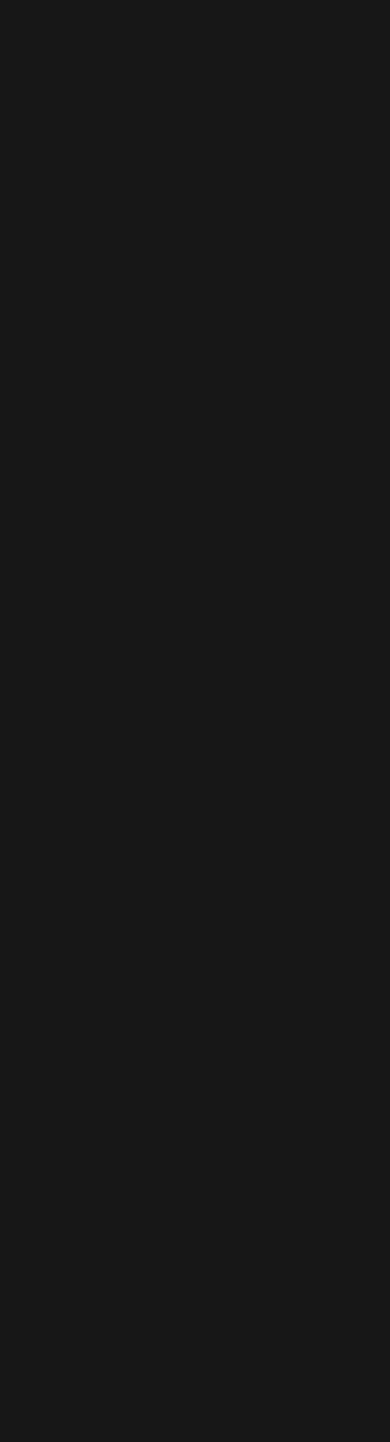
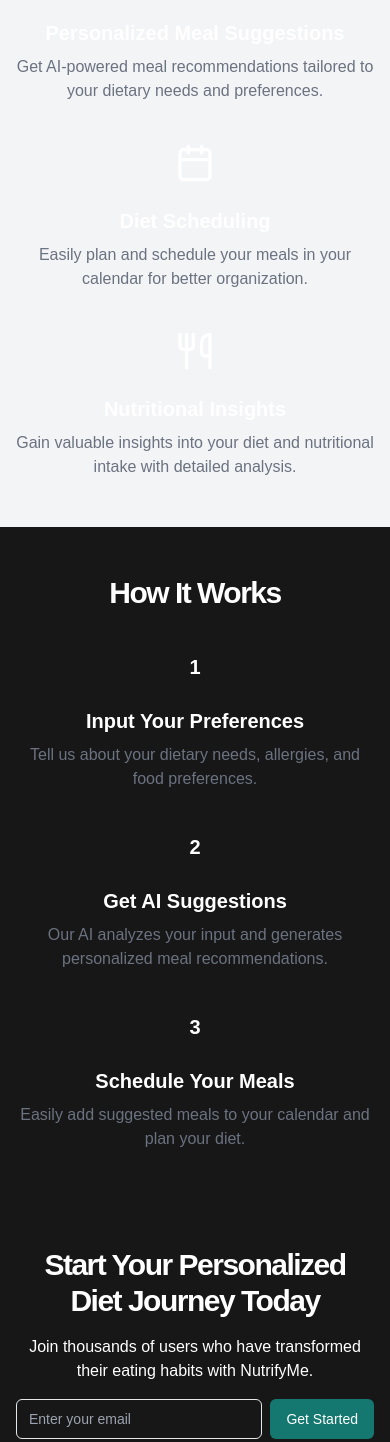
Before and after one commit to TheSubMish/nutrify-v2, a Next.js app: page / in a window 390 px wide. Shown: the part 555-1997 px from the top of the page. Before the commit the page ends 844 px from the top, so only its background shows below. Built offline with nearby package versions, Linux system fonts and the light colour scheme.

Commit message:
feat: landing page

```diff
--- a/package.json
+++ b/package.json
@@ -11,6 +11,7 @@
   "dependencies": {
     "clsx": "^2.1.1",
     "framer-motion": "^12.2.0",
+    "lucide-react": "^0.475.0",
     "next": "15.1.6",
     "react": "^19.0.0",
     "react-dom": "^19.0.0",
--- a/src/app/globals.css
+++ b/src/app/globals.css
@@ -15,7 +15,7 @@
 :root {
   /* Theme Colors */
   --primary: #6A0DAD;
-  --secondary: #B19CD9;
+  --secondary: #147870;
   --secondary-alt: #4A90E2;
   --neutral-light: #F5F5F5;
   --neutral-dark: #3A3A3A;
@@ -52,7 +52,9 @@
 
 .btn-secondary {
   background-color: var(--secondary);
-  color: var(--neutral-dark);
+  color: white;
+  padding: 0.5rem 1rem;
+  border-radius: 0.375rem;
 }
 
 .btn-cta {
--- a/src/app/page.jsx
+++ b/src/app/page.jsx
@@ -1,9 +1,137 @@
-import Image from "next/image";
+import Link from "next/link"
+import Button from "@/components/ui/Button"
+import Input from "@/components/ui/Input"
+import { Calendar, ChefHat, Salad, Utensils } from "lucide-react"
 
-export default function Home() {
+export default function LandingPage() {
   return (
-    <>
+    <div className="flex flex-col min-h-screen">
+      <main className="flex-1">
+        <section className="w-full py-12 md:py-24 lg:py-32 xl:py-48">
+          <div className="container px-4 md:px-6">
+            <div className="flex flex-col items-center space-y-4 text-center">
+              <div className="space-y-2">
+                <h1 className="text-3xl font-bold tracking-tighter sm:text-4xl md:text-5xl lg:text-6xl/none">
+                  Your Personal AI Diet Planner
+                </h1>
+                <p className="mx-auto max-w-[700px] text-gray-500 md:text-xl dark:text-gray-400">
+                  Get personalized meal suggestions and schedule your diet with ease using our AI-powered nutrition
+                  assistant.
+                </p>
+              </div>
+              <div className="space-x-4">
+                <Button>Get Started</Button>
+                <Button variant="secondary">Learn More</Button>
+              </div>
+            </div>
+          </div>
+        </section>
+        <section id="features" className="w-full py-12 md:py-24 lg:py-32 bg-gray-100 dark:bg-gray-200 lg:px-24 xl:px-40">
+          <div className="container px-4 md:px-6">
+            <h2 className="text-3xl font-bold tracking-tighter sm:text-4xl md:text-5xl text-center mb-8">
+              Key Features
+            </h2>
+            <div className="grid grid-cols-1 md:grid-cols-2 lg:grid-cols-3 gap-8">
+              <FeatureCard
+                icon={<ChefHat className="h-10 w-10" />}
+                title="Personalized Meal Suggestions"
+                description="Get AI-powered meal recommendations tailored to your dietary needs and preferences."
+              />
+              <FeatureCard
+                icon={<Calendar className="h-10 w-10" />}
+                title="Diet Scheduling"
+                description="Easily plan and schedule your meals in your calendar for better organization."
+              />
+              <FeatureCard
+                icon={<Utensils className="h-10 w-10" />}
+                title="Nutritional Insights"
+                description="Gain valuable insights into your diet and nutritional intake with detailed analysis."
+              />
+            </div>
+          </div>
+        </section>
+        <section id="how-it-works" className="w-full py-12 md:py-24 lg:py-32 lg:px-24 xl:px-40">
+          <div className="container px-4 md:px-6">
+            <h2 className="text-3xl font-bold tracking-tighter sm:text-4xl md:text-5xl text-center mb-8">
+              How It Works
+            </h2>
+            <div className="grid grid-cols-1 md:grid-cols-3 gap-8">
+              <StepCard
+                number={1}
+                title="Input Your Preferences"
+                description="Tell us about your dietary needs, allergies, and food preferences."
+              />
+              <StepCard
+                number={2}
+                title="Get AI Suggestions"
+                description="Our AI analyzes your input and generates personalized meal recommendations."
+              />
+              <StepCard
+                number={3}
+                title="Schedule Your Meals"
+                description="Easily add suggested meals to your calendar and plan your diet."
+              />
+            </div>
+          </div>
+        </section>
+        <section id="cta" className="w-full py-12 md:py-24 lg:py-32 bg-primary text-primary-foreground">
+          <div className="container px-4 md:px-6">
+            <div className="flex flex-col items-center space-y-4 text-center">
+              <h2 className="text-3xl font-bold tracking-tighter sm:text-4xl md:text-5xl">
+                Start Your Personalized Diet Journey Today
+              </h2>
+              <p className="mx-auto max-w-[600px] text-primary-foreground/90 md:text-xl">
+                Join thousands of users who have transformed their eating habits with NutrifyMe.
+              </p>
+              <div className="w-full max-w-sm space-y-2">
+                <form className="flex space-x-2">
+                  <Input
+                    className="max-w-lg flex-1 bg-primary-foreground text-primary"
+                    placeholder="Enter your email"
+                    type="email"
+                  />
+                  <Button type="submit" variant="secondary">
+                    Get Started
+                  </Button>
+                </form>
+              </div>
+            </div>
+          </div>
+        </section>
+      </main>
+      <footer className="flex flex-col gap-2 sm:flex-row py-6 w-full shrink-0 items-center px-4 md:px-6 border-t">
+        <p className="text-xs text-gray-500 dark:text-gray-400">© 2024 Nutrifyme. All rights reserved.</p>
+        <nav className="sm:ml-auto flex gap-4 sm:gap-6">
+          <Link className="text-xs hover:underline underline-offset-4" href="#">
+            Terms of Service
+          </Link>
+          <Link className="text-xs hover:underline underline-offset-4" href="#">
+            Privacy
+          </Link>
+        </nav>
+      </footer>
+    </div>
+  )
+}
 
-    </>
-  );
+function FeatureCard({ icon, title, description }) {
+  return (
+    <div className="flex flex-col items-center text-center">
+      <div className="mb-4 rounded-full bg-primary p-2 text-primary-foreground">{icon}</div>
+      <h3 className="mb-2 text-xl font-bold">{title}</h3>
+      <p className="text-gray-500 dark:text-gray-400">{description}</p>
+    </div>
+  )
 }
+
+function StepCard({ number, title, description }) {
+  return (
+    <div className="flex flex-col items-center text-center">
+      <div className="mb-4 rounded-full bg-primary text-primary-foreground w-12 h-12 flex items-center justify-center text-xl font-bold">
+        {number}
+      </div>
+      <h3 className="mb-2 text-xl font-bold">{title}</h3>
+      <p className="text-gray-500 dark:text-gray-400">{description}</p>
+    </div>
+  )
+}
--- a/src/components/layout/Navbar.jsx
+++ b/src/components/layout/Navbar.jsx
@@ -18,7 +18,7 @@
 
   return (
     <nav className="sticky top-0 bg-white w-full md:mb-10 lg:px-24 xl:px-40 pt-7 lg:pt-10 pb-5 border-b-2">
-      <div className="flex justify-between items-center relative px-6 md:px-16">
+      <div className="flex justify-between items-center relative px-6">
         {/* Logo */}
         <Link
           href="/"
--- /dev/null
+++ b/src/components/ui/Button.jsx
@@ -0,0 +1,25 @@
+const Button = ({ children, variant = "primary", className = "", ...props }) => {
+    const baseStyles =
+      "inline-flex items-center justify-center text-sm font-medium transition-colors focus-visible:outline-none focus-visible:ring-2 focus-visible:ring-ring focus-visible:ring-offset-2 disabled:opacity-50 disabled:pointer-events-none"
+
+    const variantStyles = {
+      primary: "btn-primary",
+      secondary: "btn-secondary",
+    }
+
+    const sizeStyles = {
+      default: "h-10 py-2 px-4",
+      sm: "h-9 px-3 rounded-md",
+      lg: "h-11 px-8 rounded-md",
+    }
+
+    const buttonStyles = `${baseStyles} ${variantStyles[variant]} ${sizeStyles.default} ${className}`
+
+    return (
+      <button className={buttonStyles} {...props}>
+        {children}
+      </button>
+    )
+}
+
+export default Button
--- /dev/null
+++ b/src/components/ui/Input.jsx
@@ -0,0 +1,15 @@
+import React from "react"
+
+const Input = React.forwardRef(({ className = "", ...props }, ref) => {
+  return (
+    <input
+      className={`flex h-10 w-full rounded-md border border-input bg-background px-3 py-2 text-sm ring-offset-background file:border-0 file:bg-transparent file:text-sm file:font-medium placeholder:text-muted-foreground focus-visible:outline-none focus-visible:ring-2 focus-visible:ring-ring focus-visible:ring-offset-2 disabled:cursor-not-allowed disabled:opacity-50 ${className}`}
+      ref={ref}
+      {...props}
+    />
+  )
+})
+
+Input.displayName = "Input"
+
+export default Input
```
Also changed, not shown: 1 other file (tests, documents, lock files or other folders).
